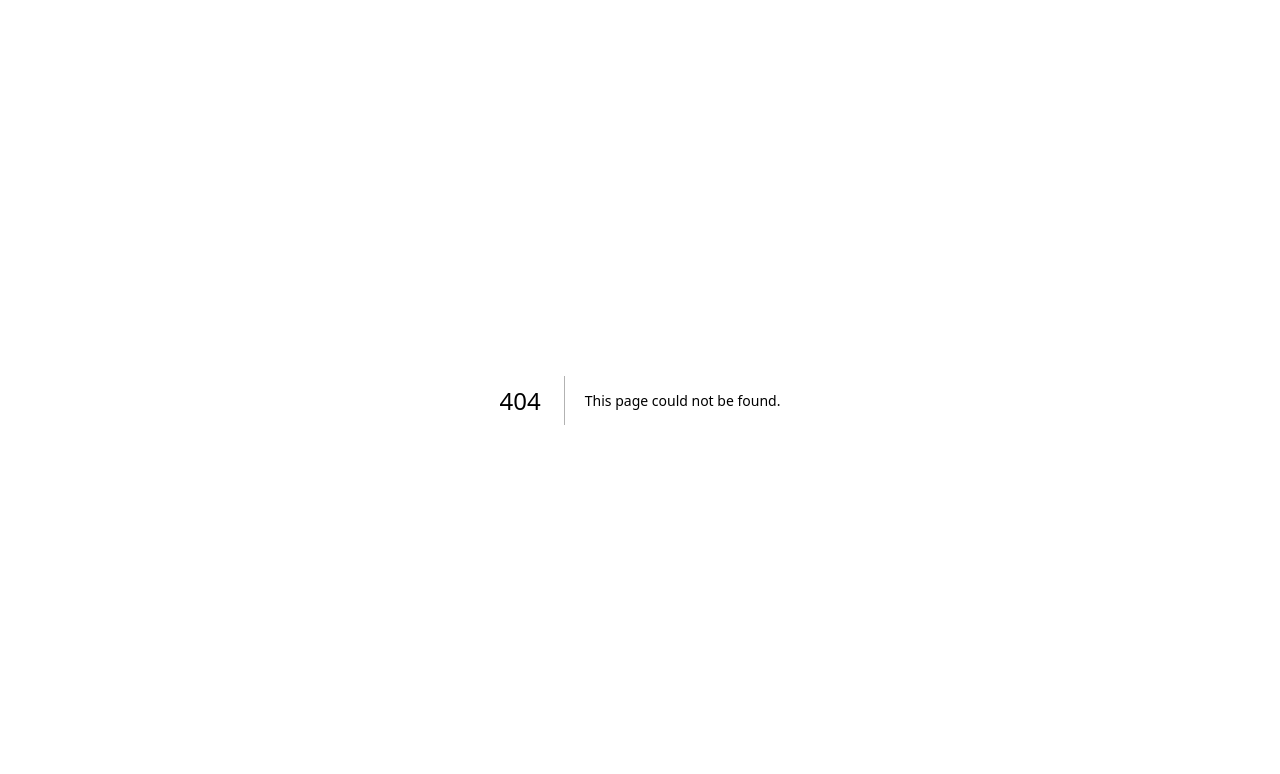
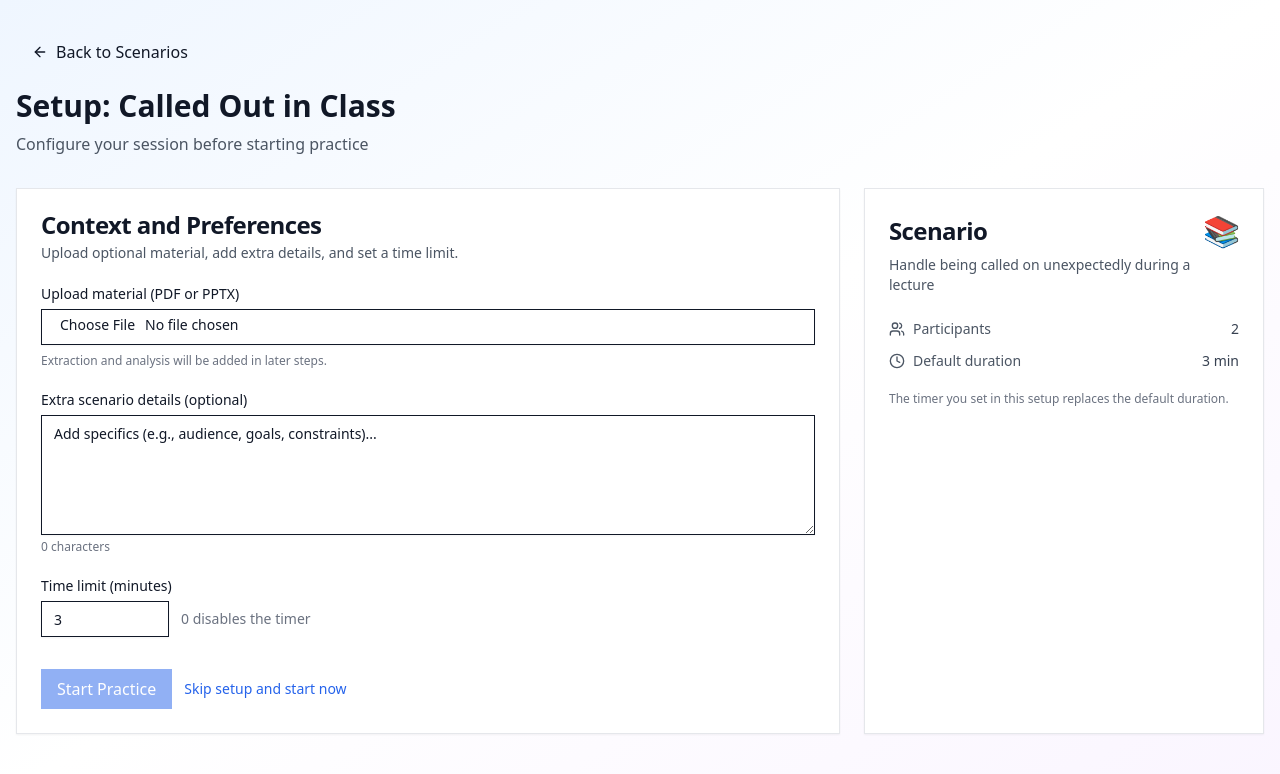
Before and after one commit to loofsan/FinalTest, a Next.js app: page /practice/classroom/setup in a window 1280 px wide. Before the commit this address had no page. Shown: the top 774 px of the page. Built offline with nearby package versions, Linux system fonts and the light colour scheme.

Commit message:
feat: Add scenario setup page and update links
Co-authored-by: lynnthikeaung <lynnthikeaung@gmail.com>

```diff
--- /dev/null
+++ b/src/app/practice/[scenarioId]/setup/page.tsx
@@ -0,0 +1,169 @@
+"use client";
+
+import { use, useState } from "react";
+import Link from "next/link";
+import { useRouter } from "next/navigation";
+import { Button } from "@/components/ui/button";
+import { Card, CardContent, CardHeader, CardTitle, CardDescription } from "@/components/ui/card";
+import { Label } from "@/components/ui/label";
+import { Input } from "@/components/ui/input";
+import { Textarea } from "@/components/ui/textarea";
+import { ArrowLeft, Clock, Users } from "lucide-react";
+import { getScenarioById } from "@/lib/scenarios";
+
+interface SetupPageProps {
+  params: Promise<{ scenarioId: string }>;
+}
+
+export default function SetupPage({ params }: SetupPageProps) {
+  const resolvedParams = use(params);
+  const router = useRouter();
+  const scenario = getScenarioById(resolvedParams.scenarioId);
+
+  const [selectedFile, setSelectedFile] = useState<File | null>(null);
+  const [extraDetails, setExtraDetails] = useState<string>("");
+  const [timeLimitMinutes, setTimeLimitMinutes] = useState<number>(() => {
+    const s = scenario?.duration ?? 0; // seconds
+    return Math.max(0, Math.floor(s / 60));
+  });
+
+  if (!scenario) {
+    return (
+      <div className="min-h-screen flex items-center justify-center">
+        <div className="text-center">
+          <h1 className="text-2xl font-bold mb-4">Scenario not found</h1>
+          <Button onClick={() => router.push("/scenarios")}>Back to Scenarios</Button>
+        </div>
+      </div>
+    );
+  }
+
+  return (
+    <div className="min-h-screen bg-gradient-to-br from-blue-50 via-white to-purple-50">
+      <div className="container mx-auto px-4 py-8">
+        {/* Header */}
+        <div className="mb-8">
+          <Link href="/scenarios">
+            <Button variant="ghost" className="mb-4">
+              <ArrowLeft className="w-4 h-4 mr-2" />
+              Back to Scenarios
+            </Button>
+          </Link>
+          <h1 className="text-3xl font-bold text-gray-900 mb-2">Setup: {scenario.title}</h1>
+          <p className="text-gray-600">Configure your session before starting practice</p>
+        </div>
+
+        <div className="grid lg:grid-cols-3 gap-6">
+          {/* Left: Form */}
+          <Card className="lg:col-span-2">
+            <CardHeader>
+              <CardTitle>Context and Preferences</CardTitle>
+              <CardDescription>
+                Upload optional material, add extra details, and set a time limit.
+              </CardDescription>
+            </CardHeader>
+            <CardContent className="space-y-6">
+              {/* Document upload */}
+              <div>
+                <Label htmlFor="material" className="block mb-2">
+                  Upload material (PDF or PPTX)
+                </Label>
+                <Input
+                  id="material"
+                  type="file"
+                  accept=".pdf,application/pdf,.pptx,application/vnd.openxmlformats-officedocument.presentationml.presentation"
+                  onChange={(e) => setSelectedFile(e.target.files?.[0] ?? null)}
+                />
+                {selectedFile && (
+                  <p className="text-sm text-gray-600 mt-2">
+                    Selected: <span className="font-medium">{selectedFile.name}</span> ({Math.ceil(selectedFile.size / 1024)} KB)
+                  </p>
+                )}
+                <p className="text-xs text-gray-500 mt-2">
+                  Extraction and analysis will be added in later steps.
+                </p>
+              </div>
+
+              {/* Extra scenario details */}
+              <div>
+                <Label htmlFor="details" className="block mb-2">
+                  Extra scenario details (optional)
+                </Label>
+                <Textarea
+                  id="details"
+                  placeholder="Add specifics (e.g., audience, goals, constraints)..."
+                  value={extraDetails}
+                  onChange={(e) => setExtraDetails(e.target.value)}
+                  className="min-h-[120px]"
+                />
+                <div className="text-xs text-gray-500 mt-1">{extraDetails.length} characters</div>
+              </div>
+
+              {/* Time limit */}
+              <div>
+                <Label htmlFor="time-limit" className="block mb-2">
+                  Time limit (minutes)
+                </Label>
+                <div className="flex items-center space-x-3">
+                  <Input
+                    id="time-limit"
+                    type="number"
+                    inputMode="numeric"
+                    min={0}
+                    step={1}
+                    value={timeLimitMinutes}
+                    onChange={(e) => {
+                      const next = Number(e.target.value);
+                      if (Number.isNaN(next) || next < 0) return;
+                      setTimeLimitMinutes(next);
+                    }}
+                    className="w-32"
+                  />
+                  <span className="text-sm text-gray-500">0 disables the timer</span>
+                </div>
+              </div>
+
+              {/* Actions */}
+              <div className="flex flex-col sm:flex-row sm:items-center sm:space-x-3 space-y-3 sm:space-y-0 pt-2">
+                <Button disabled className="w-full sm:w-auto">Start Practice</Button>
+                <Link href={`/practice/${scenario.id}`} className="text-sm text-blue-600 hover:underline">
+                  Skip setup and start now
+                </Link>
+              </div>
+            </CardContent>
+          </Card>
+
+          {/* Right: Scenario summary */}
+          <Card>
+            <CardHeader>
+              <CardTitle className="flex items-center justify-between">
+                <span>Scenario</span>
+                <span className="text-3xl">{scenario.icon}</span>
+              </CardTitle>
+              <CardDescription>{scenario.description}</CardDescription>
+            </CardHeader>
+            <CardContent>
+              <div className="space-y-3 text-sm text-gray-700">
+                <div className="flex items-center justify-between">
+                  <div className="flex items-center text-gray-600">
+                    <Users className="w-4 h-4 mr-2" /> Participants
+                  </div>
+                  <div>{scenario.participantCount}</div>
+                </div>
+                <div className="flex items-center justify-between">
+                  <div className="flex items-center text-gray-600">
+                    <Clock className="w-4 h-4 mr-2" /> Default duration
+                  </div>
+                  <div>{Math.floor((scenario.duration ?? 0) / 60)} min</div>
+                </div>
+                <div className="pt-2 text-xs text-gray-500">
+                  The timer you set in this setup replaces the default duration.
+                </div>
+              </div>
+            </CardContent>
+          </Card>
+        </div>
+      </div>
+    </div>
+  );
+}
--- a/src/app/scenarios/page.tsx
+++ b/src/app/scenarios/page.tsx
@@ -53,7 +53,7 @@ export default function ScenariosPage() {
                     {Math.floor(scenario.duration / 60)} min
                   </div>
                 </div>
-                <Link href={`/practice/${scenario.id}`}>
+                <Link href={`/practice/${scenario.id}/setup`}>
                   <Button className="w-full">
                     Start Practice
                   </Button>
```
